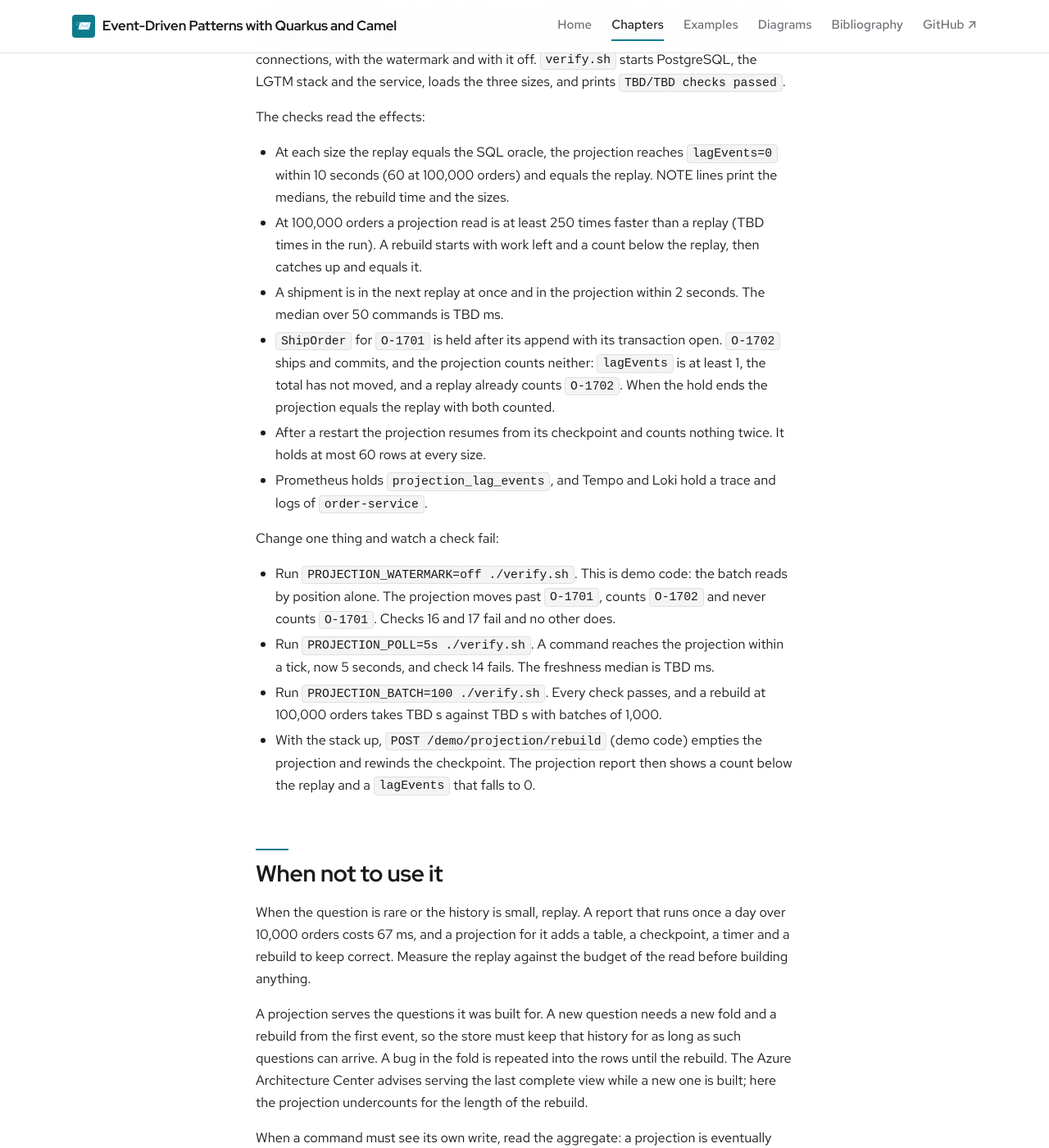
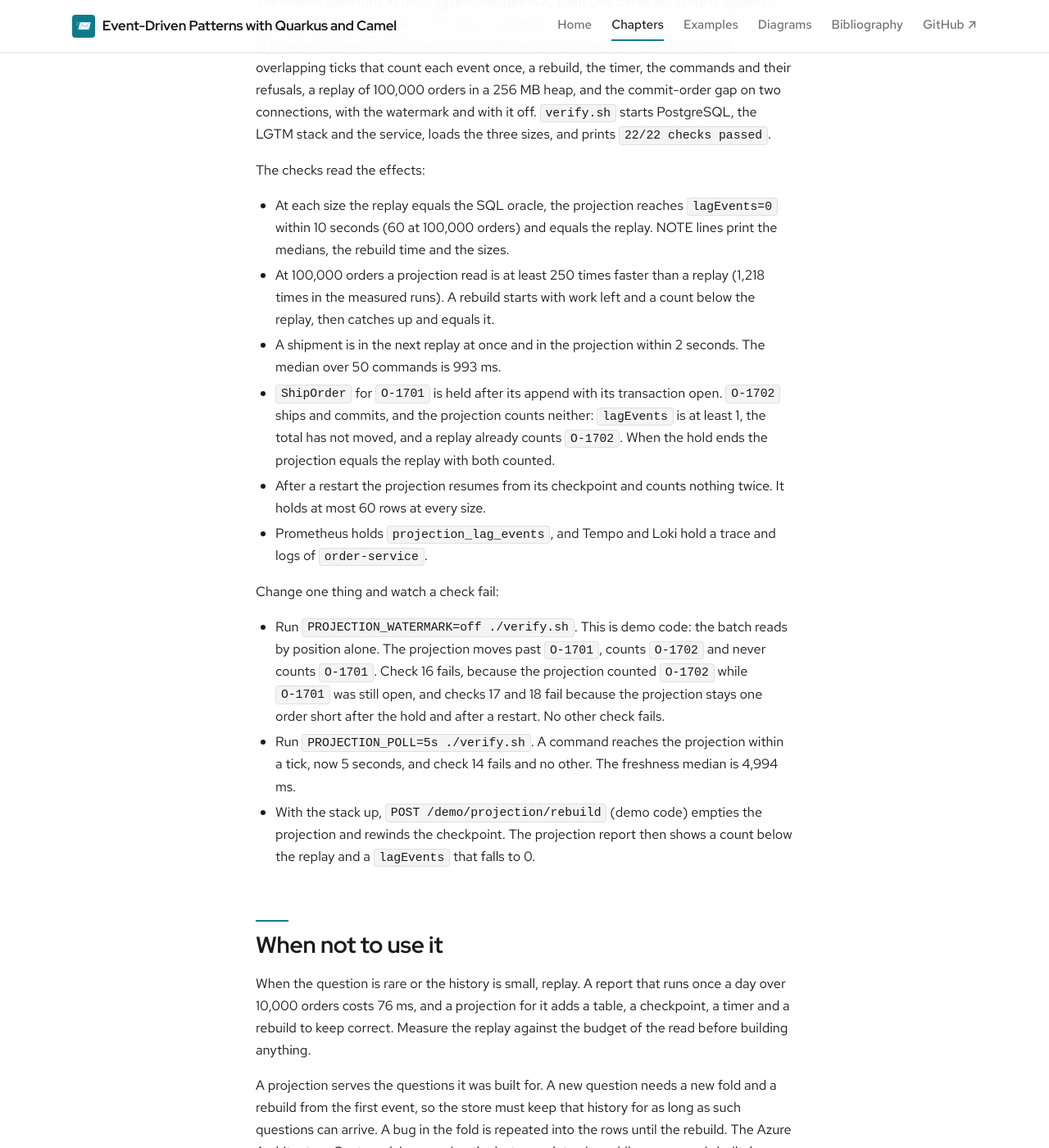
Before and after one commit to patterncatalyst/event-driven-patterns-with-quarkus-and-camel, a Jekyll site: the page built from _docs/17-aggregate-replay-or-projection.md, in a window 1280 px wide and 1400 px high, scrolled down 6992 px. Shown: the whole window at 82% size. Built offline with Jekyll 4.4.1, drawn with Linux system fonts in a browser that asks for light colours; some web fonts are replaced; some of the changed text lies outside the part shown.

Commit message:
chore(r07): step 3 ch 17 window, bench numbers from three runs

````diff
--- a/_docs/17-aggregate-replay-or-projection.md
+++ b/_docs/17-aggregate-replay-or-projection.md
@@ -84,21 +84,21 @@ A new question differs between them. A new replay is code, and the answer is exa
 
 ## What each answer costs
 
-Both are timed inside the service, so the HTTP round trip is not in the numbers. The store is loaded cumulatively to 1,000, 10,000 and 100,000 orders, which is 3,600, 36,000 and 360,000 events. At each size three loads are discarded and 11 are timed, alternating replay and projection read so that drift affects both. A rebuild is timed from the moment the projection is emptied to the moment the checkpoint reaches the newest event. The database runs on the compose stack of an 8-core laptop, and each figure is the median of three runs from fresh containers.
+Both are timed inside the service, so the HTTP round trip is not in the numbers. The store is loaded cumulatively to 1,000, 10,000 and 100,000 orders, which is 3,600, 36,000 and 360,000 events. At each size three loads are discarded and 11 are timed, alternating replay and projection read so that drift affects both. A rebuild is timed from the moment the projection is emptied to the moment the checkpoint reaches the newest event; at the two smaller sizes it is bounded by the one-second tick, and three runs gave 0.5 to 1.3 s. The database runs on the compose stack of an 8-core laptop, and each figure is the median of three runs from fresh containers.
 
-{% include excalidraw.html file="17-cost-by-size" alt="Median read times: a replay takes 9 ms at 1,000 orders, 67 ms at 10,000 and 510 ms at 100,000; a projection read takes about 1 ms at every size; a rebuild takes 0.3 s, 0.8 s and 13 s" caption="Figure 17.2: A replay grows with the store, a projection read does not" %}
+{% include excalidraw.html file="17-cost-by-size" alt="Median read times: a replay takes 14 ms at 1,000 orders, 76 ms at 10,000 and 581 ms at 100,000; a projection read takes 0.67, 0.61 and 0.48 ms; a rebuild takes 1.0 s, 1.0 s and 27 s" caption="Figure 17.2: A replay grows with the store, a projection read does not" %}
 
 | | Replay every aggregate | Projection |
 |---|---|---|
-| Read at 1,000 / 10,000 / 100,000 orders | 9 / 67 / 510 ms | 1.25 / 0.89 / 0.50 ms |
+| Read at 1,000 / 10,000 / 100,000 orders | 14 / 76 / 581 ms | 0.67 / 0.61 / 0.48 ms |
 | Freshness | The committed state at the read | One scheduler tick, about 1 s at the default |
-| A new question | Code only, exact at once | Code plus a rebuild: 0.3 / 0.8 / 13 s |
-| Storage | None | 27 rows at every size, against an events table of 1.1 / 9.8 / 99 MB |
+| A new question | Code only, exact at once | Code plus a rebuild: 1.0 / 1.0 / 27 s |
+| Storage | None | 27 rows at every size, against an events table of 1.1 / 10 / 103 MB |
 | What can go wrong | The read cost grows with the store | Lag, a commit-order gap, a projector bug repeated until a rebuild |
 
-The replay grows in step with the store, at about 1.4 microseconds per event, while the projection read scans the same 27 rows at every size. At 1,000 orders the difference is under 8 ms and a replay is the better choice, because there is nothing to keep correct. At 100,000 a dashboard that refreshes every few seconds pays half a second of database and CPU each time for an answer that changed by a handful of rows.
+The replay grows in step with the store, at about 1.6 microseconds per event at 100,000 orders, while the projection read scans the same 27 rows at every size. At 1,000 orders the difference is 13 ms and a replay is the better choice, because there is nothing to keep correct. At 100,000 a dashboard that refreshes every few seconds pays more than half a second of database and CPU each time for an answer that changed by a handful of rows. The projection read is about 1,200 times faster.
 
-Freshness is the projection's price. The `@Scheduled` resolution is about one second, so a command reaches the projection within a tick, and a run of 50 commands gave a median of about one second. Setting `projection.poll` below that changes nothing. A question that must see the command it just committed belongs to the replay or to the aggregate.
+Freshness is the projection's price. A command reaches the projection within a tick, and a run of 50 commands at the one-second default gave a median of 993 ms. A question that must see the command it just committed belongs to the replay or to the aggregate.
 
 ## Commit order is not position order
 
@@ -120,27 +120,26 @@ mvn -B verify
 ./verify.sh
 ```
 
-The Maven build runs 16 tests against PostgreSQL from Dev Services: a replay against a history worked out by hand, UTC days, a projection equal to the replay after catch-up and in batches of three, a failed batch that rolls back its rows and its checkpoint, four overlapping ticks that count each event once, a rebuild, the timer, the commands and their refusals, a replay of 100,000 orders in a 256 MB heap, and the commit-order gap on two connections, with the watermark and with it off. `verify.sh` starts PostgreSQL, the LGTM stack and the service, loads the three sizes, and prints `TBD/TBD checks passed`.
+The Maven build runs 16 tests against PostgreSQL from Dev Services: a replay against a history worked out by hand, UTC days, a projection equal to the replay after catch-up and in batches of three, a failed batch that rolls back its rows and its checkpoint, four overlapping ticks that count each event once, a rebuild, the timer, the commands and their refusals, a replay of 100,000 orders in a 256 MB heap, and the commit-order gap on two connections, with the watermark and with it off. `verify.sh` starts PostgreSQL, the LGTM stack and the service, loads the three sizes, and prints `22/22 checks passed`.
 
 The checks read the effects:
 
 - At each size the replay equals the SQL oracle, the projection reaches `lagEvents=0` within 10 seconds (60 at 100,000 orders) and equals the replay. NOTE lines print the medians, the rebuild time and the sizes.
-- At 100,000 orders a projection read is at least 250 times faster than a replay (TBD times in the run). A rebuild starts with work left and a count below the replay, then catches up and equals it.
-- A shipment is in the next replay at once and in the projection within 2 seconds. The median over 50 commands is TBD ms.
+- At 100,000 orders a projection read is at least 250 times faster than a replay (1,218 times in the measured runs). A rebuild starts with work left and a count below the replay, then catches up and equals it.
+- A shipment is in the next replay at once and in the projection within 2 seconds. The median over 50 commands is 993 ms.
 - `ShipOrder` for `O-1701` is held after its append with its transaction open. `O-1702` ships and commits, and the projection counts neither: `lagEvents` is at least 1, the total has not moved, and a replay already counts `O-1702`. When the hold ends the projection equals the replay with both counted.
 - After a restart the projection resumes from its checkpoint and counts nothing twice. It holds at most 60 rows at every size.
 - Prometheus holds `projection_lag_events`, and Tempo and Loki hold a trace and logs of `order-service`.
 
 Change one thing and watch a check fail:
 
-- Run `PROJECTION_WATERMARK=off ./verify.sh`. This is demo code: the batch reads by position alone. The projection moves past `O-1701`, counts `O-1702` and never counts `O-1701`. Checks 16 and 17 fail and no other does.
-- Run `PROJECTION_POLL=5s ./verify.sh`. A command reaches the projection within a tick, now 5 seconds, and check 14 fails. The freshness median is TBD ms.
-- Run `PROJECTION_BATCH=100 ./verify.sh`. Every check passes, and a rebuild at 100,000 orders takes TBD s against TBD s with batches of 1,000.
+- Run `PROJECTION_WATERMARK=off ./verify.sh`. This is demo code: the batch reads by position alone. The projection moves past `O-1701`, counts `O-1702` and never counts `O-1701`. Check 16 fails, because the projection counted `O-1702` while `O-1701` was still open, and checks 17 and 18 fail because the projection stays one order short after the hold and after a restart. No other check fails.
+- Run `PROJECTION_POLL=5s ./verify.sh`. A command reaches the projection within a tick, now 5 seconds, and check 14 fails and no other. The freshness median is 4,994 ms.
 - With the stack up, `POST /demo/projection/rebuild` (demo code) empties the projection and rewinds the checkpoint. The projection report then shows a count below the replay and a `lagEvents` that falls to 0.
 
 ## When not to use it
 
-When the question is rare or the history is small, replay. A report that runs once a day over 10,000 orders costs 67 ms, and a projection for it adds a table, a checkpoint, a timer and a rebuild to keep correct. Measure the replay against the budget of the read before building anything.
+When the question is rare or the history is small, replay. A report that runs once a day over 10,000 orders costs 76 ms, and a projection for it adds a table, a checkpoint, a timer and a rebuild to keep correct. Measure the replay against the budget of the read before building anything.
 
 A projection serves the questions it was built for. A new question needs a new fold and a rebuild from the first event, so the store must keep that history for as long as such questions can arrive. A bug in the fold is repeated into the rows until the rebuild. The Azure Architecture Center advises serving the last complete view while a new one is built; here the projection undercounts for the length of the rebuild.
 
--- a/examples/17-aggregate-replay-or-projection/compose.yaml
+++ b/examples/17-aggregate-replay-or-projection/compose.yaml
@@ -30,6 +30,7 @@ services:
         condition: service_healthy
       lgtm:
         condition: service_healthy
+    # The peak of docker stats during a full run, 100,000 orders included, was 354 MiB; 512m leaves about 30 percent.
     mem_limit: 512m
     healthcheck:
       test: ["CMD", "curl", "-sf", "http://localhost:8080/q/health/ready"]
````
Also changed, not shown: examples/17-aggregate-replay-or-projection/README.md (+1 -1 lines), diagrams/17-cost-by-size.svg, diagrams/17-replay-vs-projection.svg, 5 other files.
